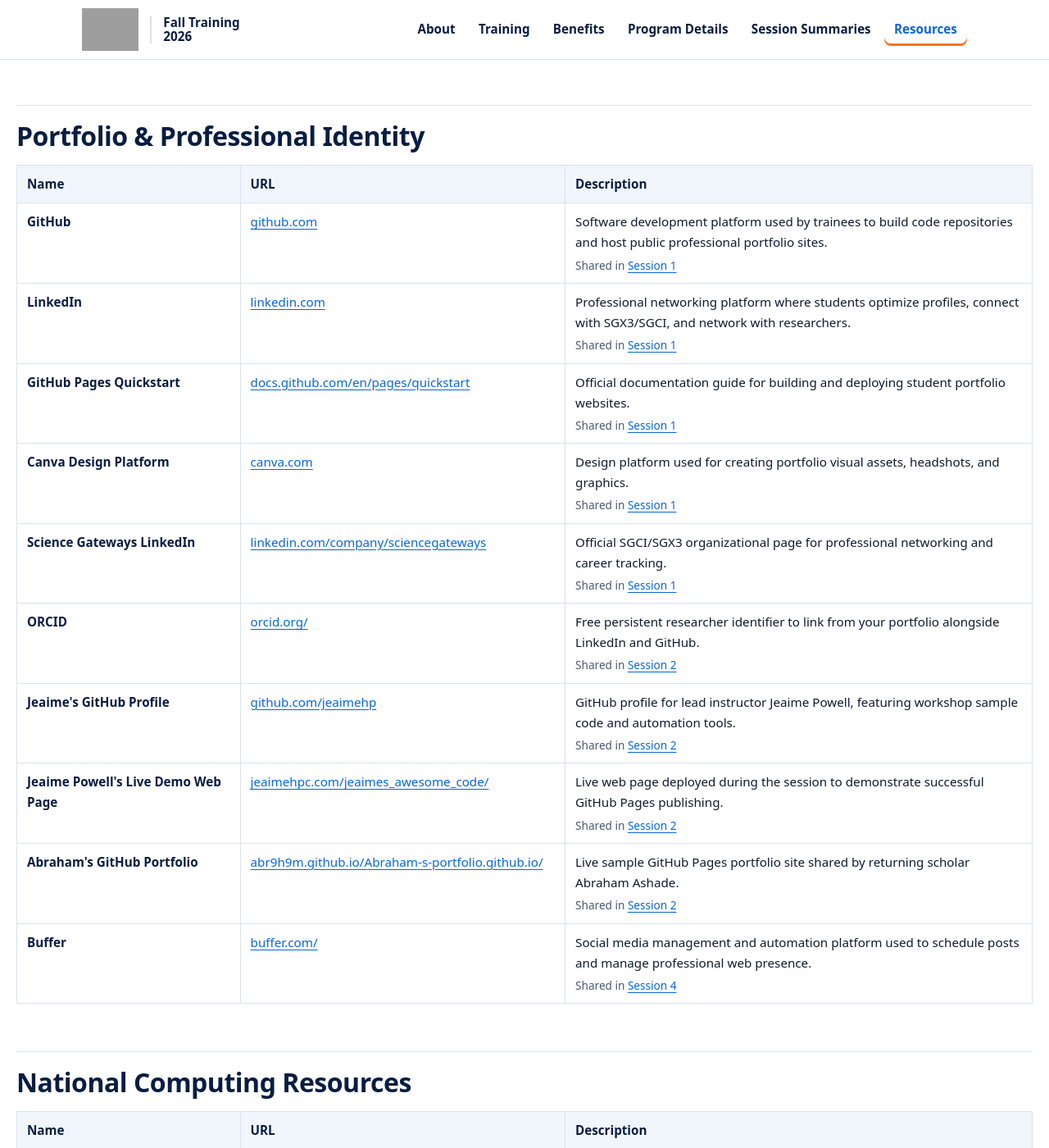
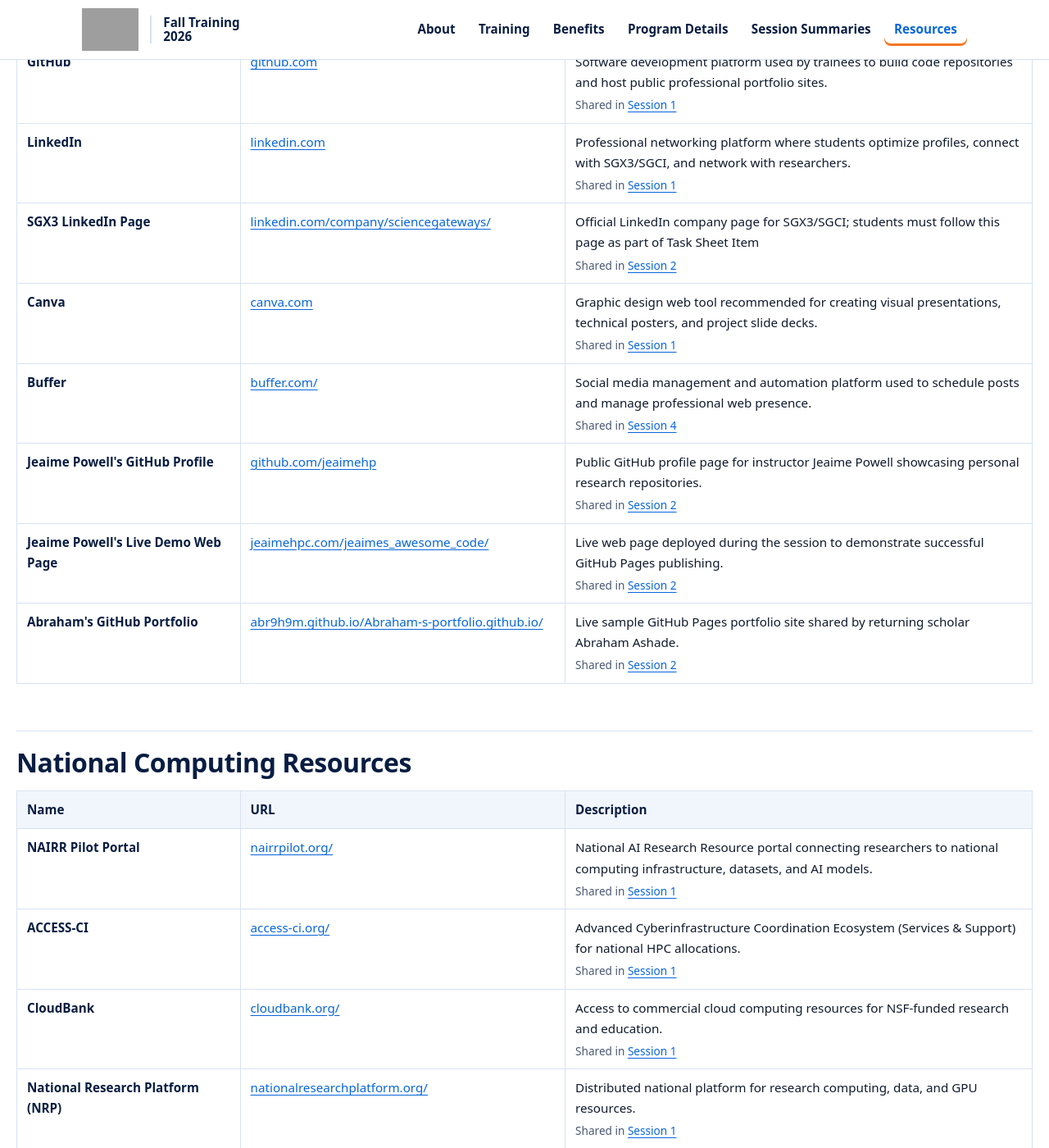
Before and after one commit to HackHPC/sgx3-fall-training-2026, a Jekyll site: the page built from resources.html, in a window 1280 px wide and 1400 px high, scrolled down 1587 px. Shown: the whole window at 82% size. Built offline with Jekyll 4.4.1, drawn with Linux system fonts in a browser that asks for light colours; some of the changed text lies outside the part shown; grey boxes are pictures that could not be loaded.

Commit message:
Sync Resources page with the new session articles
Match link names and descriptions to the article tables, correct the
session labels, and remove the six links no article mentions.

Co-Authored-By: Claude Opus 5.5 <noreply@anthropic.com>

```diff
--- a/_data/resources.yml
+++ b/_data/resources.yml
@@ -1,20 +1,13 @@
 # Links shown on the Resources page (/resources/), grouped by category.
-# Add new links to the matching group; `session` is the session where the
-# link was first shared (leave it out for general program links).
+# Add new links to the matching group. `session` is the session whose article
+# lists the link, or else the first article that names it. Every link needs a
+# session: links no article mentions don't belong on this page.
 
 - group: Program & Cohort
   links:
-    - name: HackHPC SGX3 Training Site
+    - name: HackHPC SGX3 Event Site
       url: https://hackhpc.org/sgx3-fall-training-2026/
-      description: Official event portal containing program schedules, benefits, and application details.
-      session: 1
-    - name: HackHPC SGX3 Repository
-      url: https://github.com/HackHPC/sgx3-fall-training-2026
-      description: Main GitHub source code repository for the SGX3 Fall Training 2026 website and training materials.
-      session: 2
-    - name: Slack Workspace Setup
-      url: https://www.youtube.com/watch?v=o3HJuPaITWk
-      description: Video onboarding guide for configuring cohort profiles and posting introduction messages.
+      description: Official program portal providing event schedules, training modules, task sheet guidelines, and curriculum resources.
       session: 1
 
 - group: Training Modules
@@ -23,18 +16,18 @@
       url: https://amigoscode.com/
       description: Course platform for the Vim Essentials and Spring Boot for Beginners task sheet modules.
       session: 2
-    - name: Kaggle Learn – Python
+    - name: Kaggle Learn Python Course
       url: https://www.kaggle.com/learn/python
-      description: Kaggle Python certification course (about 5 hours) covering scripting, control flow, and data handling.
-      session: 2
+      description: Official Kaggle interactive Python course used for completing the mandatory Task Sheet Python certification module.
+      session: 5
     - name: Kaggle Learn – Intro to Machine Learning
       url: https://www.kaggle.com/learn/intro-to-machine-learning
       description: Kaggle certification course (about 3 hours) on decision trees, model validation, and scoring.
       session: 2
-    - name: OverTheWire Bandit
+    - name: OverTheWire Bandit Wargames
       url: https://overthewire.org/wargames/bandit/
-      description: Hands-on Linux wargame for shell navigation, file permissions, and command-line security.
-      session: 2
+      description: Official cybersecurity challenge portal used throughout the training to teach Linux commands and terminal navigation.
+      session: 3
     - name: Google Cloud Skills Boost
       url: https://www.cloudskillsboost.google/
       description: Platform for the Google Cloud Computing Foundations "Cloud Computing Fundamentals" course (about 8 hours).
@@ -54,25 +47,21 @@
       url: https://www.linkedin.com
       description: Professional networking platform where students optimize profiles, connect with SGX3/SGCI, and network with researchers.
       session: 1
-    - name: GitHub Pages Quickstart
-      url: https://docs.github.com/en/pages/quickstart
-      description: Official documentation guide for building and deploying student portfolio websites.
+    - name: SGX3 LinkedIn Page
+      url: https://www.linkedin.com/company/sciencegateways/
+      description: Official LinkedIn company page for SGX3/SGCI; students must follow this page as part of Task Sheet Item #6.
+      session: 2
+    - name: Canva
+      url: https://www.canva.com
+      description: Graphic design web tool recommended for creating visual presentations, technical posters, and project slide decks.
       session: 1
-    - name: Canva Design Platform
-      url: https://www.canva.com
-      description: Design platform used for creating portfolio visual assets, headshots, and graphics.
-      session: 1
-    - name: Science Gateways LinkedIn
-      url: https://www.linkedin.com/company/sciencegateways
-      description: Official SGCI/SGX3 organizational page for professional networking and career tracking.
-      session: 1
-    - name: ORCID
-      url: https://orcid.org/
-      description: Free persistent researcher identifier to link from your portfolio alongside LinkedIn and GitHub.
-      session: 2
-    - name: Jeaime's GitHub Profile
+    - name: Buffer
+      url: https://buffer.com/
+      description: Social media management and automation platform used to schedule posts and manage professional web presence.
+      session: 4
+    - name: Jeaime Powell's GitHub Profile
       url: https://github.com/jeaimehp
-      description: GitHub profile for lead instructor Jeaime Powell, featuring workshop sample code and automation tools.
+      description: Public GitHub profile page for instructor Jeaime Powell showcasing personal research repositories.
       session: 2
     - name: Jeaime Powell's Live Demo Web Page
       url: https://jeaimehpc.com/jeaimes_awesome_code/
@@ -82,47 +71,35 @@
       url: https://abr9h9m.github.io/Abraham-s-portfolio.github.io/
       description: Live sample GitHub Pages portfolio site shared by returning scholar Abraham Ashade.
       session: 2
-    - name: Buffer
-      url: https://buffer.com/
-      description: Social media management and automation platform used to schedule posts and manage professional web presence.
-      session: 4
 
 - group: National Computing Resources
   links:
     - name: NAIRR Pilot Portal
-      url: https://nairrpilot.org
-      description: National AI Research Resource portal serving federal research projects across 44 states.
+      url: https://nairrpilot.org/
+      description: National AI Research Resource portal connecting researchers to national computing infrastructure, datasets, and AI models.
       session: 1
     - name: ACCESS-CI
       url: https://access-ci.org/
       description: Advanced Cyberinfrastructure Coordination Ecosystem (Services & Support) for national HPC allocations.
-      session: 2
+      session: 1
     - name: CloudBank
       url: https://www.cloudbank.org/
       description: Access to commercial cloud computing resources for NSF-funded research and education.
-      session: 2
+      session: 1
     - name: National Research Platform (NRP)
       url: https://nationalresearchplatform.org/
       description: Distributed national platform for research computing, data, and GPU resources.
-      session: 2
-    - name: National Science Foundation
+      session: 1
+    - name: National Science Foundation (NSF)
       url: https://www.nsf.gov
-      description: Federal agency funding SGX3 (award 2231406) and the SGCI (award ACI-1547611).
+      description: Official federal agency website referenced during the discussion on the NSF terminology shift from AI to Superintelligence (SI).
       session: 1
 
 - group: Student Opportunities & Community
   links:
     - name: SGX3 Student Programs
       url: https://sciencegateways.org/education-training/student-focused
-      description: Central hub for undergraduate coding institutes, hackathons, and student opportunities.
-      session: 1
-    - name: SGX3 Newsletter
-      url: https://sciencegateways.org/newsletter
-      description: Science Gateways newsletter that all trainees subscribe to as part of the task sheet.
-      session: 2
-    - name: ADMI
-      url: https://admiusa.org/
-      description: Computing consortium for HBCU and minority-serving institution computational science teams and code-a-thons.
+      description: Science Gateways Community Institute directory of student internships, coding institutes, and national hackathons.
       session: 1
     - name: ADMI 2026 Symposium
       url: https://admiusa.github.io/2026symposium/
@@ -138,14 +115,14 @@
       session: 1
     - name: US-RSE
       url: https://us-rse.org/
-      description: United States Research Software Engineer Association, one of the national programs trainees can apply to.
-      session: 2
+      description: United States Research Software Engineer Association, one of the technical communities the cohort mapped out.
+      session: 4
 
 - group: AI Tools
   links:
-    - name: MetaMuse AI Platform
+    - name: Muse AI Platform
       url: https://muse.ai
-      description: Multi-agent AI assistant harness used for workflow automation and code synthesis.
+      description: Main platform URL for MetaMuse personal AI assistant software and collaborative workspace tools.
       session: 1
     - name: Muse AI Referral Join Link
       url: https://muse.ai/join
```
Also changed, not shown: PICKUPANDGO.md (+6 -4 lines).
